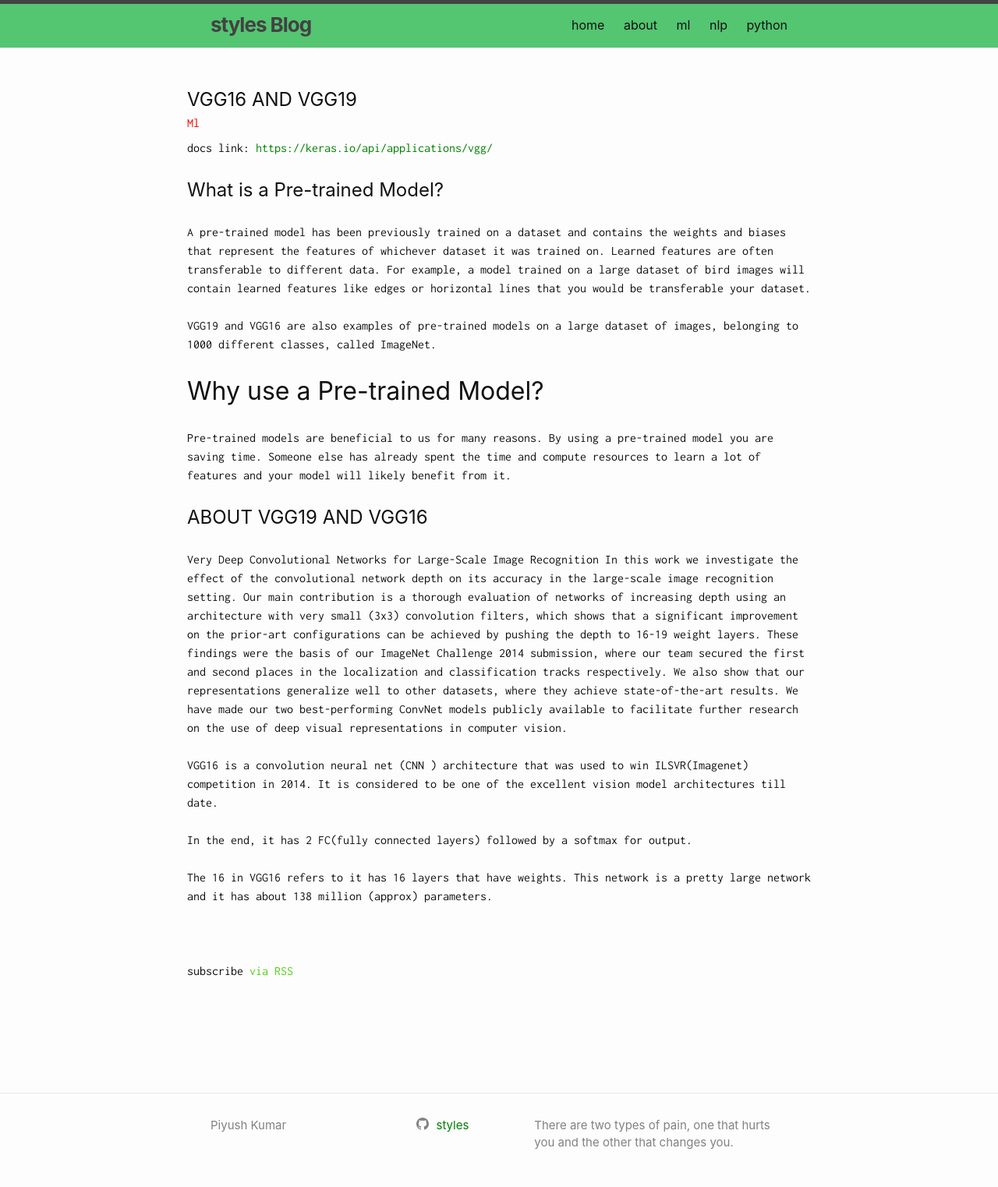
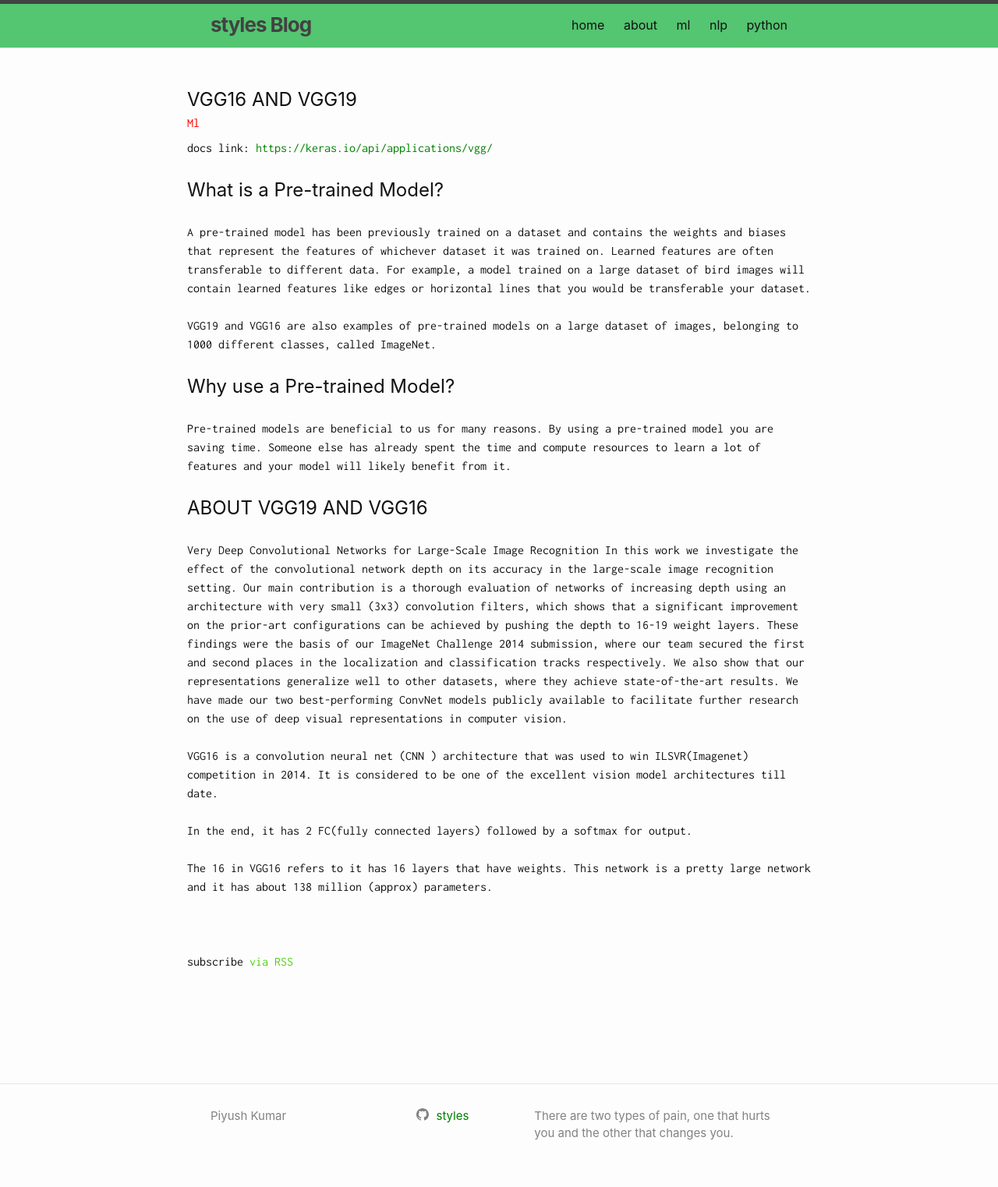
Before and after one commit to styles3544/Blog, a Jekyll site: the page built from _ml/2022-9-3-.md, in a window 1280 px wide. Shown: the whole page at 78% size. Built offline with Jekyll 4.4.1, drawn with Linux system fonts in a browser that asks for light colours; comment, search, counter and statistics services are not loaded.

Commit message:
edited vgg16 and 19

```diff
--- a/_ml/2022-09-03-.md
+++ b/_ml/2022-9-3-.md
@@ -16,7 +16,7 @@ A pre-trained model has been previously trained on a dataset and contains the we
 VGG19 and VGG16 are also examples of pre-trained models on a large dataset of images, belonging to 1000 different classes, called ImageNet.<br/><br/>
 
 
-# Why use a Pre-trained Model?
+## Why use a Pre-trained Model?
 <br/>
 Pre-trained models are beneficial to us for many reasons. By using a pre-trained model you are saving time. Someone else has already spent the time and compute resources to learn a lot of features and your model will likely benefit from it.<br/><br/>
 
```
